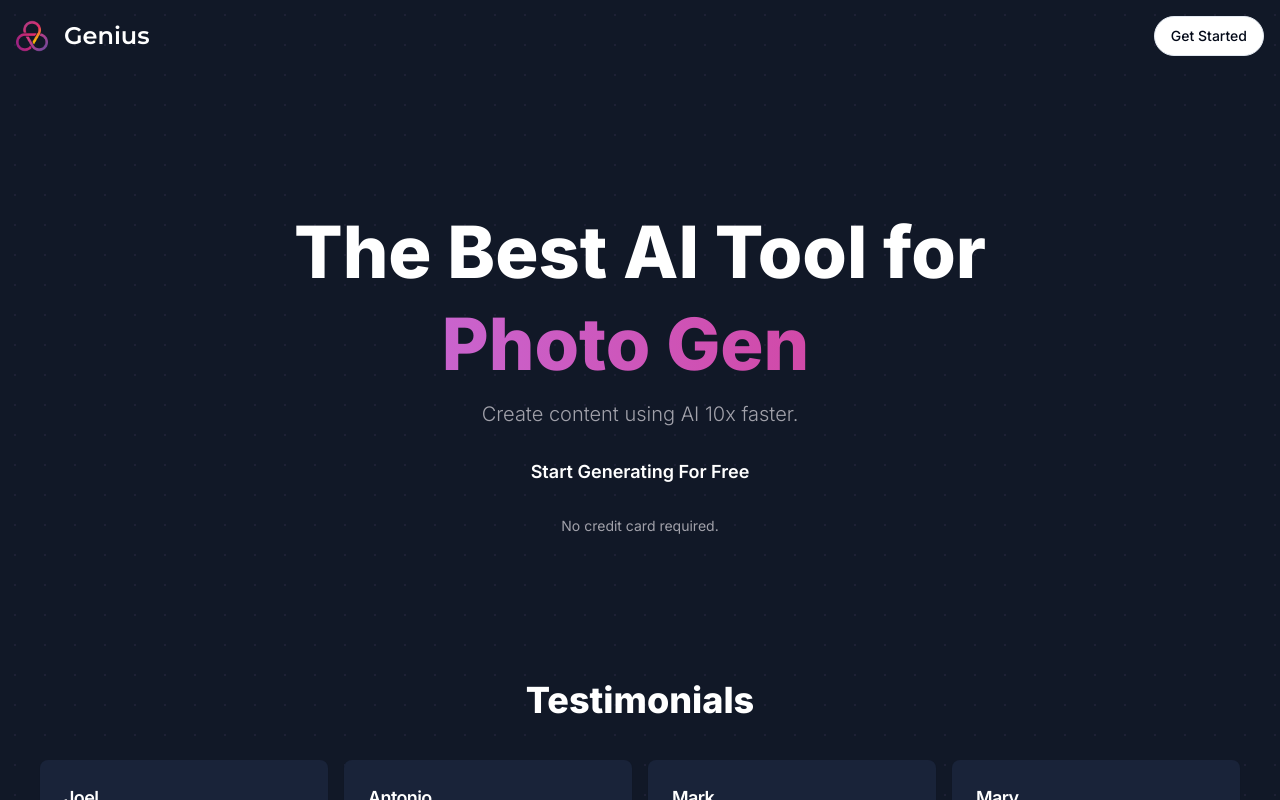
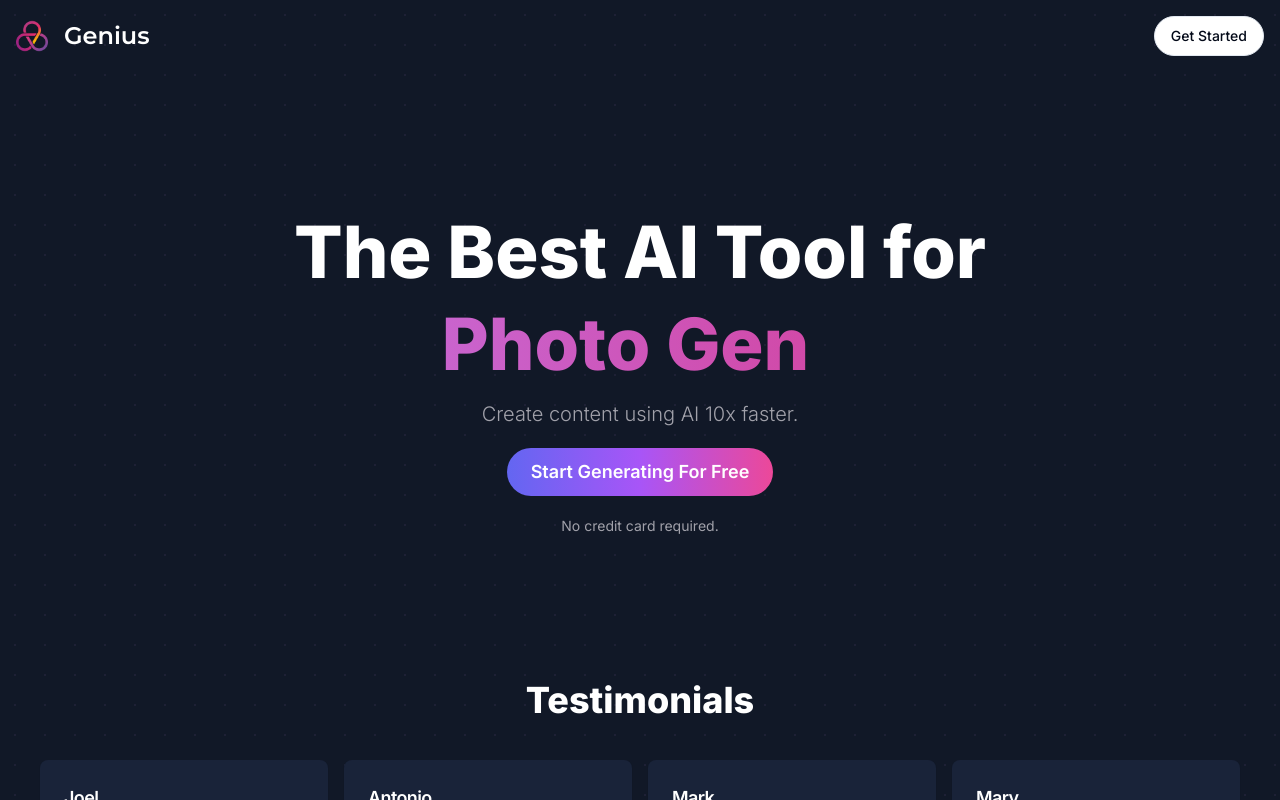
Before and after one commit to BouakkazLotfiG/genius, a Next.js app: page / in a window 1280 px wide. Built offline with nearby package versions, Linux system fonts and the light colour scheme; no server answers.

Commit message:
fix button variant

```diff
--- a/components/LandingHero.tsx
+++ b/components/LandingHero.tsx
@@ -34,7 +34,7 @@ export const LandingHero = () => {
       <div>
         <Link href={isSignedIn ? '/dashboard' : '/sign-up'}>
           <Button
-            variant='premium'
+            variant='upgrade'
             className='md:text-lg p-4 md:p-6 rounded-full font-semibold'
           >
             Start Generating For Free
```
